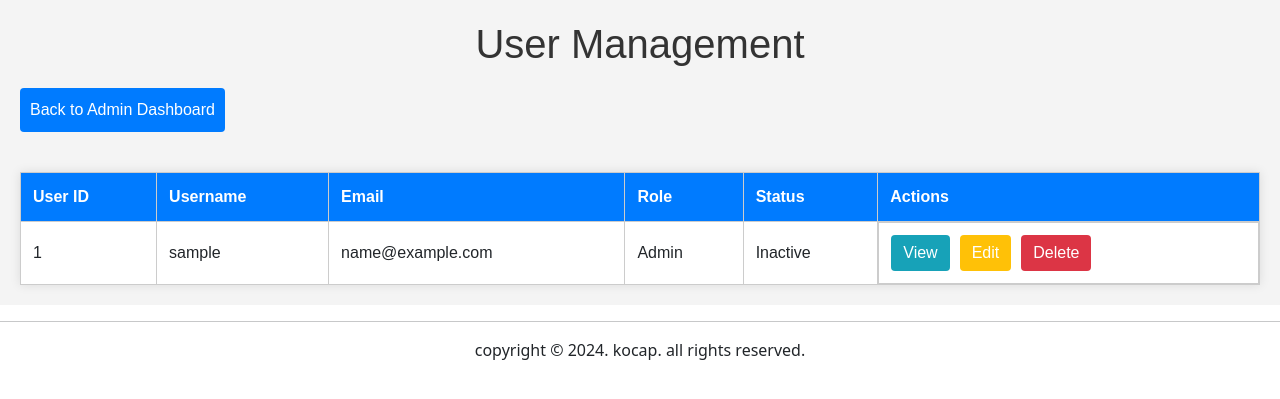
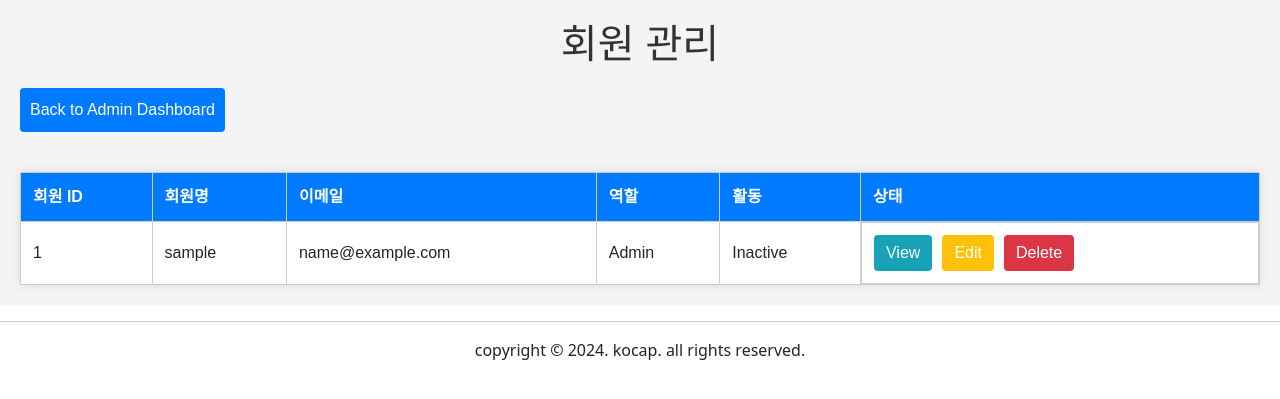
Before and after one commit to yoon741/teamProject, a FastAPI app: page /admin/mguser in a window 1280 px wide. Shown: the part 100-499 px from the top of the page. Run offline with FastAPI, Linux system fonts and the light colour scheme; the visitor is signed in with stand-in values (Sample User, id 1); tables that the repository leaves empty hold one stand-in row (values such as "Sample post").

Commit message:
admin 개선

```diff
--- a/views/templates/admin/mguser.html
+++ b/views/templates/admin/mguser.html
@@ -88,17 +88,17 @@ User Management
 
 {% block main %}
 <div class="user-management-page">
-    <h1>User Management</h1>
+    <h1>회원 관리</h1>
     <a href="/admin/admin" class="back-to-dashboard">Back to Admin Dashboard</a>
     <table>
         <thead>
         <tr>
-            <th>User ID</th>
-            <th>Username</th>
-            <th>Email</th>
-            <th>Role</th>
-            <th>Status</th>
-            <th>Actions</th>
+            <th>회원 ID</th>
+            <th>회원명</th>
+            <th>이메일</th>
+            <th>역할</th>
+            <th>활동</th>
+            <th>상태</th>
         </tr>
         </thead>
         <tbody>
```
